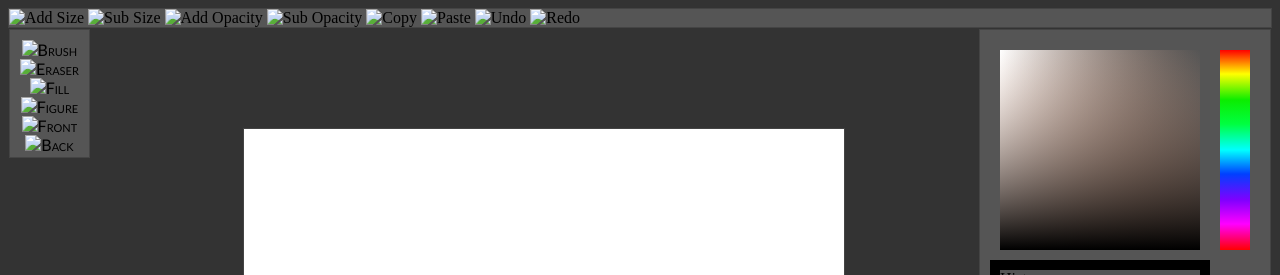
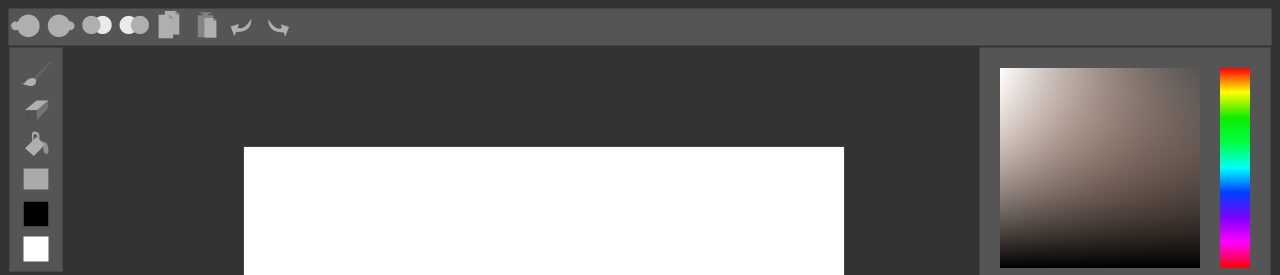
Before and after one commit to D-Jet/WebPaint, a plain HTML site: page index.html in a window 1280 px wide. Shown: the top 275 px of the page. Drawn offline with Linux system fonts and the light colour scheme.

Commit message:
Added icons
Added icons and some fixes

```diff
--- a/css/ui.css
+++ b/css/ui.css
@@ -5,6 +5,11 @@ body {
 .Toolbar {
 	background: #555;
 	border: 1px solid #444;
+}
+
+.Toolbar img {
+	width: 32px;
+	height: 32px;
 }
 
 #Parameters {
--- a/index.html
+++ b/index.html
@@ -1,29 +1,29 @@
 <!doctype html>
 <html>
 <head>
-	<title>Photoshop online</title>
+	<title>WebPainter</title>
 	<link rel="stylesheet" type="text/css" href="css/ui.css">
 	<script type="text/javascript" src="js/colorpicker.js"></script>
     <script type="text/javascript" src="js/parameters.js"></script>
 </head>
 <body>
     <div class="Toolbar" id="Parameters">
-        <img src="" alt="Add Size" onclick="addSize()">
-        <img src="" alt="Sub Size" onclick="subSize()">
-        <img src="" alt="Add Opacity" onclick="addOpacity()">
-        <img src="" alt="Sub Opacity" onclick="subOpacity()">
-        <img src="" alt="Copy" onclick="copy">
-        <img src="" alt="Paste" onclick="paste">
-    	<img src="" alt="Undo" onclick="undo">
-        <img src="" alt="Redo" onclick="redo">
+        <img src="images/add-size.png" alt="Add Size" onclick="addSize()">
+        <img src="images/remove-size.png" alt="Sub Size" onclick="subSize()">
+        <img src="images/add-opacity.png" alt="Add Opacity" onclick="addOpacity()">
+        <img src="images/remove-opacity.png" alt="Sub Opacity" onclick="subOpacity()">
+        <img src="images/copy.png" alt="Copy" onclick="copy">
+        <img src="images/paste.png" alt="Paste" onclick="paste">
+    	<img src="images/undo.png" alt="Undo" onclick="undo">
+        <img src="images/redo.png" alt="Redo" onclick="redo">
     </div>
     <div class="Toolbar" id="Instruments">
-    	<img src="" alt="Brush" onclick="draw"><br>
-        <img src="" alt="Eraser" onclick="erase"><br>
-        <img src="" alt="Fill" onclick="fill"><br>
-        <img src="" alt="Figure" onclick="drawFigure"><br>
-        <img src="" alt="Front" onclick="changeColor(#000, this)"><br>
-        <img src="" alt="Back" onclick="changeColor(#fff, this)"><br>
+    	<img src="images/brush.png" alt="Brush" onclick="draw"><br>
+        <img src="images/eraser.png" alt="Eraser" onclick="erase"><br>
+        <img src="images/fill.png" alt="Fill" onclick="fill"><br>
+        <img src="images/figure.png" alt="Figure" onclick="drawFigure"><br>
+        <img src="images/front-color.png" alt="Front" onclick="changeColor(#000, this)"><br>
+        <img src="images/back-color.png" alt="Back" onclick="changeColor(#fff, this)"><br>
     </div>
     <div id="WSpace">
         <canvas id="WorkSpace" width=600 height=400></canvas>
```
Also changed, not shown: images/add-opacity.png (added), images/add-size.png (added), images/back-color.png (added), images/brush.png (added), images/copy.png (added), images/eraser.png (added), images/figure.png (added), images/fill.png (added), images/front-color.png (added), images/paste.png (added), images/redo.png (added), images/remove-opacity.png (added), images/remove-size.png (added), images/undo.png (added).
